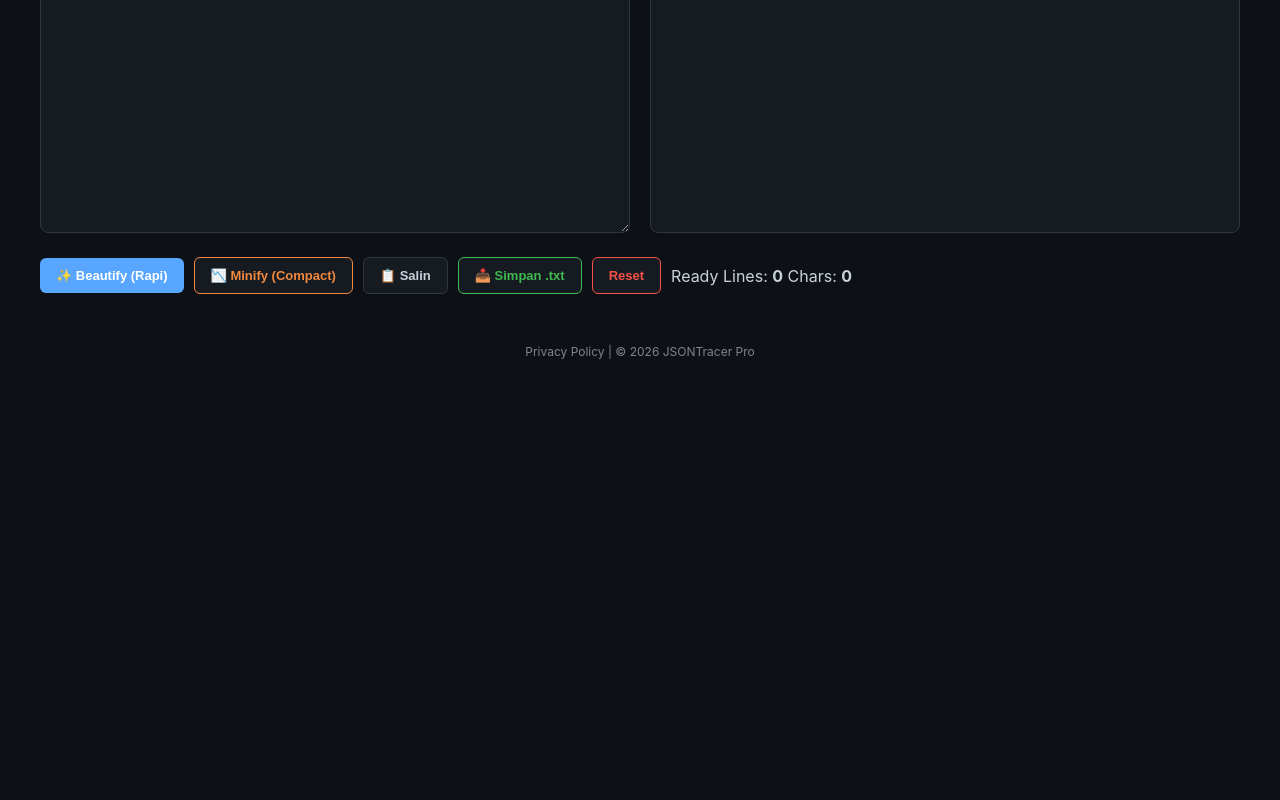
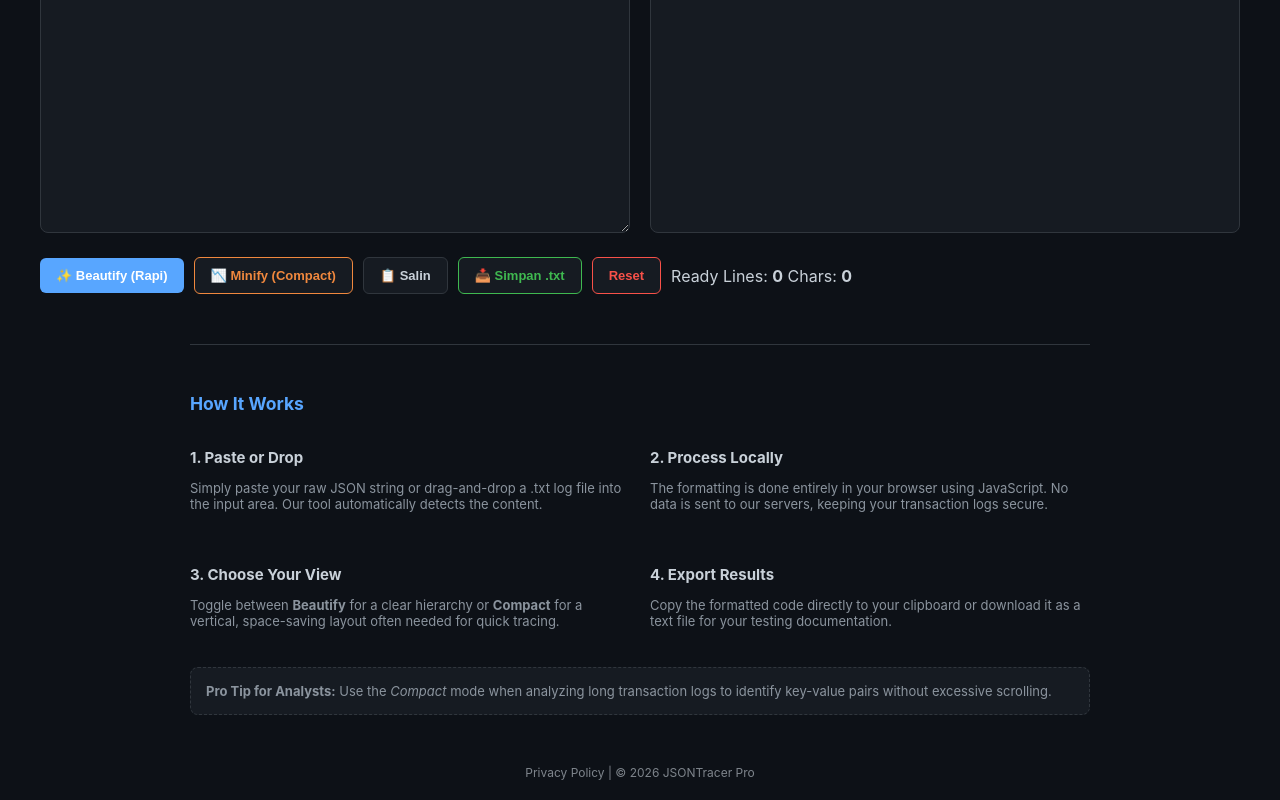
Before and after one commit to frhndwptra/json-formatter-pro, a plain HTML site: page index.html in a window 1280 px wide. Shown: the part 448-1248 px from the top of the page. Before the commit the page ends 827 px from the top, so only its background shows below. Drawn offline with Linux system fonts and the light colour scheme.

Commit message:
Update index.html

```diff
--- a/index.html
+++ b/index.html
@@ -132,6 +132,34 @@ textarea, .output-box {
             <span>Chars: <b id="charCount">0</b></span>
         </div>
     </div>
+	<div style="margin-top: 50px; border-top: 1px solid #30363d; padding-top: 30px; color: #c9d1d9; font-size: 15px; max-width: 900px; margin-left: auto; margin-right: auto;">
+    <h3 style="color: var(--blue); margin-bottom: 15px;">How It Works</h3>
+
+    <div style="display: grid; grid-template-columns: 1fr 1fr; gap: 20px; text-align: left;">
+        <div>
+            <h4 style="margin-bottom: 8px;">1. Paste or Drop</h4>
+            <p style="color: #8b949e; font-size: 13px;">Simply paste your raw JSON string or drag-and-drop a .txt log file into the input area. Our tool automatically detects the content.</p>
+        </div>
+        <div>
+            <h4 style="margin-bottom: 8px;">2. Process Locally</h4>
+            <p style="color: #8b949e; font-size: 13px;">The formatting is done entirely in your browser using JavaScript. No data is sent to our servers, keeping your transaction logs secure.</p>
+        </div>
+        <div>
+            <h4 style="margin-bottom: 8px;">3. Choose Your View</h4>
+            <p style="color: #8b949e; font-size: 13px;">Toggle between <strong>Beautify</strong> for a clear hierarchy or <strong>Compact</strong> for a vertical, space-saving layout often needed for quick tracing.</p>
+        </div>
+        <div>
+            <h4 style="margin-bottom: 8px;">4. Export Results</h4>
+            <p style="color: #8b949e; font-size: 13px;">Copy the formatted code directly to your clipboard or download it as a text file for your testing documentation.</p>
+        </div>
+    </div>
+
+    <div style="background: #161b22; padding: 15px; border-radius: 8px; margin-top: 25px; border: 1px dashed #30363d;">
+        <p style="margin: 0; font-size: 13px; color: #8b949e;">
+            <strong>Pro Tip for Analysts:</strong> Use the <em>Compact</em> mode when analyzing long transaction logs to identify key-value pairs without excessive scrolling.
+        </p>
+    </div>
+</div>
 </div>
 
 <script>
```
